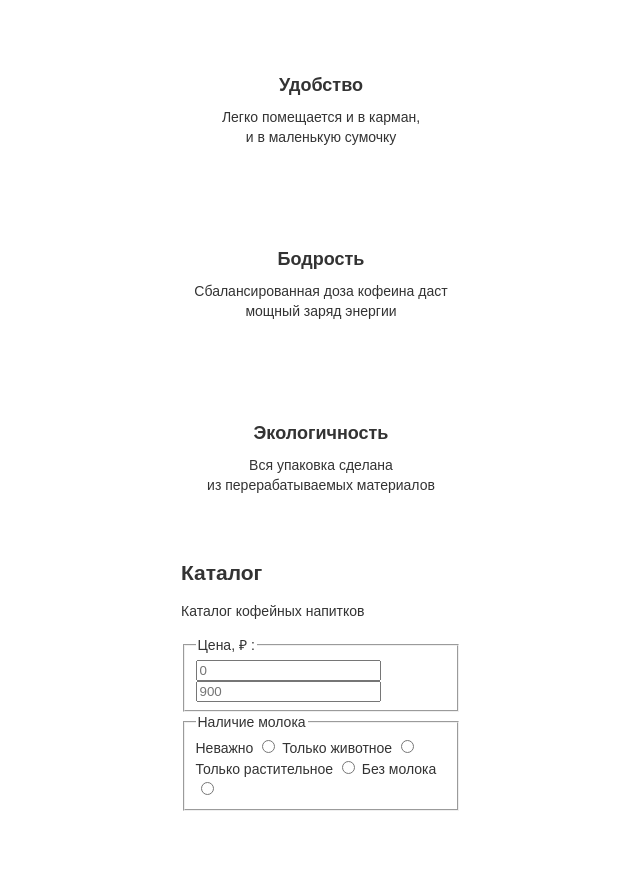
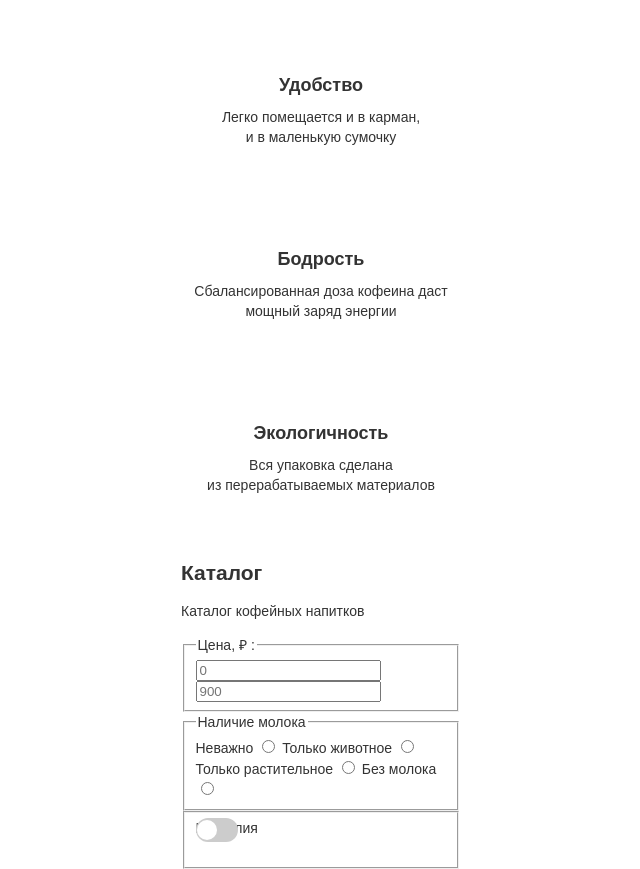
Before and after one commit to VadimPinyagin/drink, a website: page source/index.html in a window 1280 px wide. Shown: the part 912-1781 px from the top of the page, without its empty margins (319-959 px from the left). Before the commit the page ends 1723 px from the top, so only its background shows below. Drawn offline with nearby package versions, Linux system fonts and the light colour scheme; files that its build step writes are made by us from their sources; files whose address does not match are found by name; a web font is replaced by a local one.

Commit message:
Добавляет вёрстку одного переключателся в блоке switch-country

```diff
--- a/source/index.html
+++ b/source/index.html
@@ -119,6 +119,12 @@
               <label class="filter-additive__label" for="without">Без молока</label>
               <input class="filter-additive__radio" type="radio" name="additive" value="without" id="without">
             </fieldset>
+            <fieldset class="filter__switch-country switch-country">
+              <label class="switch-country__label">Бразилия
+                <input class="switch-country__input" type="checkbox">
+                <span class="toggle"></span>
+              </label>
+            </fieldset>
           </form>
         </div>
       </section>
--- /dev/null
+++ b/source/styles/blocks/switch-country.scss
@@ -0,0 +1,49 @@
+.switch-country__label {
+  position: relative;
+  display: inline-block;
+  width: 42px;
+  height: 24px;
+}
+
+.switch-country__input {
+  opacity: 0;
+  width: 0;
+  height: 0;
+}
+
+.toggle {
+  position: absolute;
+  cursor: pointer;
+  top: 0;
+  left: 0;
+  right: 0;
+  bottom: 0;
+  background-color: #ccc;
+  transition: 0.4s;
+  border-radius: 34px;
+
+  &::before{
+  content: "";
+  display: block;
+  position: absolute;
+  height: 20px;
+  width: 20px;
+  left: 1px;
+  bottom: 2px;
+  background-color: white;
+  transition: 0.4s;
+  border-radius: 50%;
+  }
+}
+
+input:checked + .toggle {
+  background-color: #2196F3;
+}
+
+input:focus + .toggle {
+  box-shadow: 0 0 1px #2196F3;
+}
+
+input:checked + .toggle:before {
+  transform: translateX(20px);
+}
--- a/source/styles/styles.scss
+++ b/source/styles/styles.scss
@@ -15,6 +15,7 @@
 @import "./blocks/slider-price.scss";
 @import "./blocks/advantages.scss";
 @import "./blocks/filter.scss";
+@import "./blocks/switch-country.scss";
 
 /* range */
 @import "../vendor/nouislider.min.css";
```
